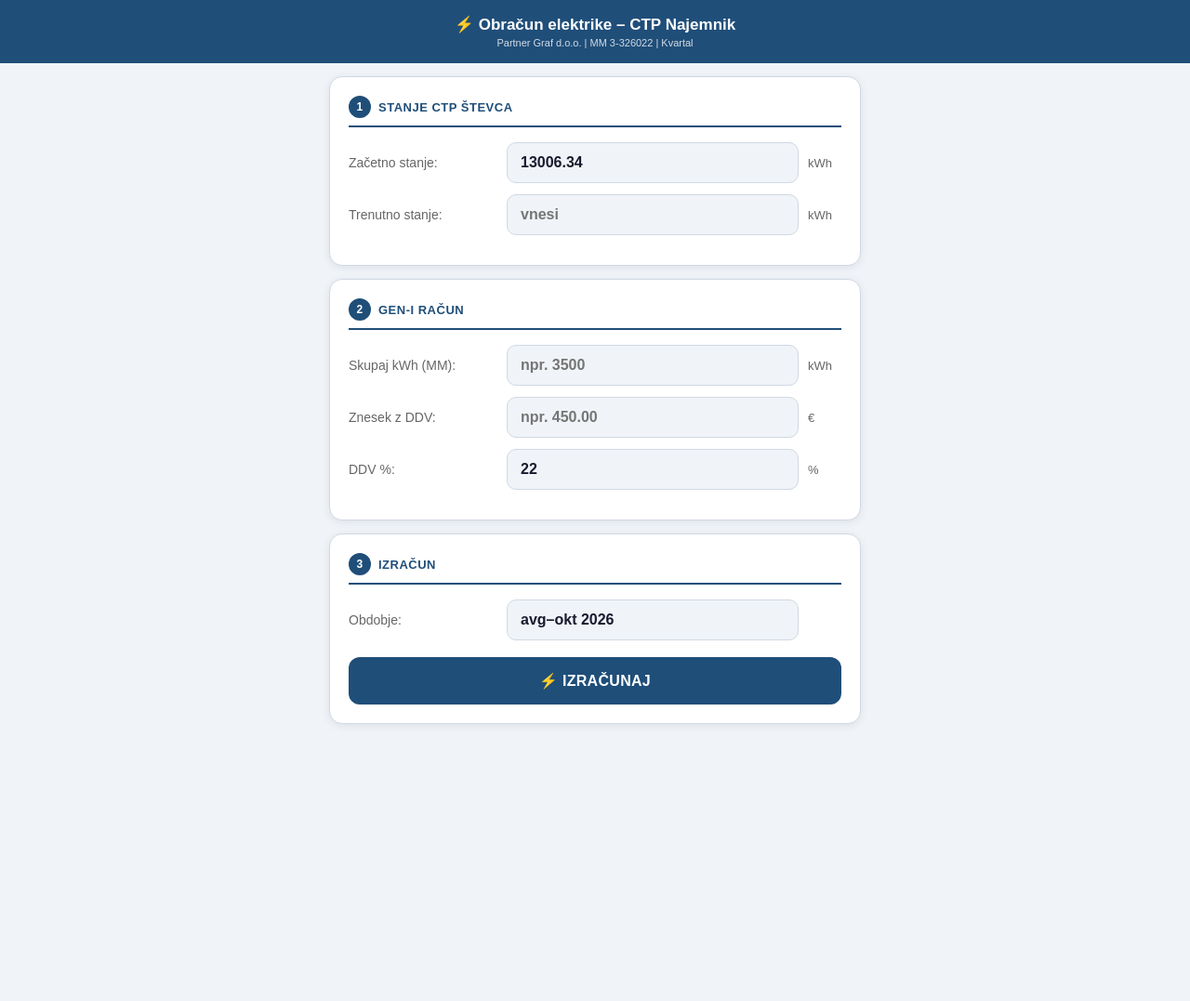
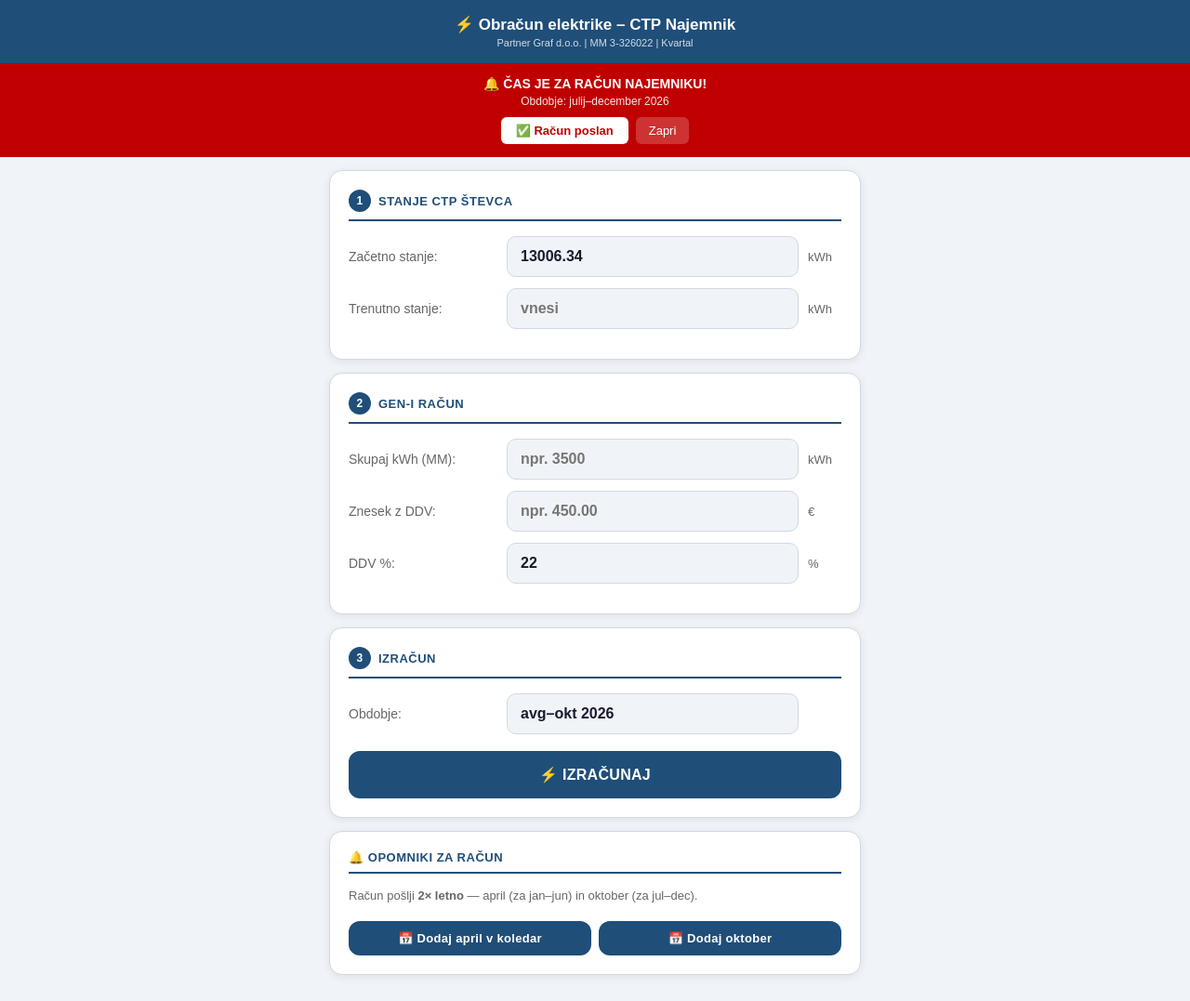
Before and after one commit to roberto502/ctp-elektrika, a plain HTML site: page index.html in a window 1280 px wide. Shown: the whole page at 93% size. Before the commit the page ends 807 px from the top, so only its background shows below. Drawn offline with Linux system fonts and the light colour scheme.

Commit message:
Update index.html

```diff
--- a/index.html
+++ b/index.html
@@ -96,6 +96,15 @@ body{background:var(--bg);color:var(--text);font-family:Arial,sans-serif;min-hei
   <button onclick="document.getElementById('installBanner').style.display='none'" style="margin-left:10px;background:none;border:none;font-size:16px;cursor:pointer;color:#5a4a00">✕</button>
 </div>
 
+<div id="racunBanner" style="display:none;background:#C00000;color:white;padding:14px 16px;font-size:14px;text-align:center;font-weight:bold">
+  🔔 ČAS JE ZA RAČUN NAJEMNIKU!
+  <div style="font-size:12px;font-weight:normal;margin-top:4px;opacity:.9" id="racunBannerSub"></div>
+  <div style="margin-top:10px;display:flex;gap:8px;justify-content:center">
+    <button onclick="oznациPlacano()" style="background:white;color:#C00000;border:none;border-radius:6px;padding:7px 16px;font-size:13px;font-weight:bold;cursor:pointer">✅ Račun poslan</button>
+    <button onclick="document.getElementById('racunBanner').style.display='none'" style="background:rgba(255,255,255,.2);color:white;border:none;border-radius:6px;padding:7px 14px;font-size:13px;cursor:pointer">Zapri</button>
+  </div>
+</div>
+
 <div class="wrap">
 
 <!-- KORAK 1 -->
@@ -188,6 +197,16 @@ body{background:var(--bg);color:var(--text);font-family:Arial,sans-serif;min-hei
   </table>
   <div style="margin-top:16px">
     <button class="btn btn-green" onclick="shrani()">💾 Shrani v zgodovino</button>
+  </div>
+</div>
+
+<!-- OPOMNIK -->
+<div class="card">
+  <div class="card-title">🔔 Opomniki za račun</div>
+  <p style="font-size:13px;color:var(--text2);margin-bottom:14px">Račun pošlji <strong>2× letno</strong> — april (za jan–jun) in oktober (za jul–dec).</p>
+  <div style="display:flex;gap:8px">
+    <button class="btn btn-blue" style="font-size:13px;padding:11px" onclick="dodajVKalendar('april')">📅 Dodaj april v koledar</button>
+    <button class="btn btn-blue" style="font-size:13px;padding:11px" onclick="dodajVKalendar('oktober')">📅 Dodaj oktober</button>
   </div>
 </div>
 
@@ -322,6 +341,64 @@ function clearHist() {
   }
 }
 
+// Google Calendar
+function dodajVKalendar(mesec) {
+  const leto = new Date().getFullYear();
+  let datum, naslov, opis;
+  if (mesec === 'april') {
+    datum = leto + '0401';
+    naslov = 'Pošlji račun elektrika – CTP najemnik (jan–jun)';
+    opis = 'Obračun elektrike za najemnika Partner Graf – obdobje januar–junij ' + leto;
+  } else {
+    datum = leto + '1001';
+    naslov = 'Pošlji račun elektrika – CTP najemnik (jul–dec)';
+    opis = 'Obračun elektrike za najemnika Partner Graf – obdobje julij–december ' + leto;
+  }
+  const url = 'https://calendar.google.com/calendar/render?action=TEMPLATE' +
+    '&text=' + encodeURIComponent(naslov) +
+    '&dates=' + datum + '/' + datum +
+    '&details=' + encodeURIComponent(opis) +
+    '&recur=RRULE:FREQ=YEARLY';
+  window.open(url, '_blank');
+}
+
+// Račun opomnik - 2x letno: april in oktober
+function checkRacunOpomnik() {
+  const KEY_RACUN = 'ctp_racun_poslan';
+  const zdaj = new Date();
+  const mesec = zdaj.getMonth() + 1; // 1-12
+  const leto = zdaj.getFullYear();
+
+  // Obdobja za račun: april (Q1+Q2 = jan-jun) in oktober (Q3+Q4 = jul-dec)
+  const jeApril = mesec === 4;
+  const jeOktober = mesec === 10;
+
+  if (!jeApril && !jeOktober) return;
+
+  // Preveri ali smo že poslali račun ta mesec
+  let poslan = {};
+  try { poslan = JSON.parse(localStorage.getItem(KEY_RACUN) || '{}'); } catch(e){}
+
+  const kljuc = leto + '-' + mesec;
+  if (poslan[kljuc]) return; // Že označeno
+
+  const obdobje = jeApril ? 'januar–junij ' + leto : 'julij–december ' + leto;
+  document.getElementById('racunBannerSub').textContent = 'Obdobje: ' + obdobje;
+  document.getElementById('racunBanner').style.display = 'block';
+}
+
+function oznациPlacano() {
+  const KEY_RACUN = 'ctp_racun_poslan';
+  const zdaj = new Date();
+  const kljuc = zdaj.getFullYear() + '-' + (zdaj.getMonth() + 1);
+  let poslan = {};
+  try { poslan = JSON.parse(localStorage.getItem(KEY_RACUN) || '{}'); } catch(e){}
+  poslan[kljuc] = true;
+  localStorage.setItem(KEY_RACUN, JSON.stringify(poslan));
+  document.getElementById('racunBanner').style.display = 'none';
+  alert('✅ Označeno! Naslednji opomnik: ' + (new Date().getMonth() < 9 ? 'oktober' : 'april naslednje leto'));
+}
+
 window.addEventListener('load', () => {
   // Pokaži banner za iOS če ni že nameščen
   const isIOS = /iphone|ipad|ipod/i.test(navigator.userAgent);
@@ -329,6 +406,9 @@ window.addEventListener('load', () => {
   if (isIOS && !isStandalone) {
     document.getElementById('installBanner').style.display = 'block';
   }
+
+  // Preveri opomnik za račun
+  checkRacunOpomnik();
   prikaziHist();
   let h = [];
   try { h = JSON.parse(localStorage.getItem(KEY)||'[]'); } catch(e){}
```
